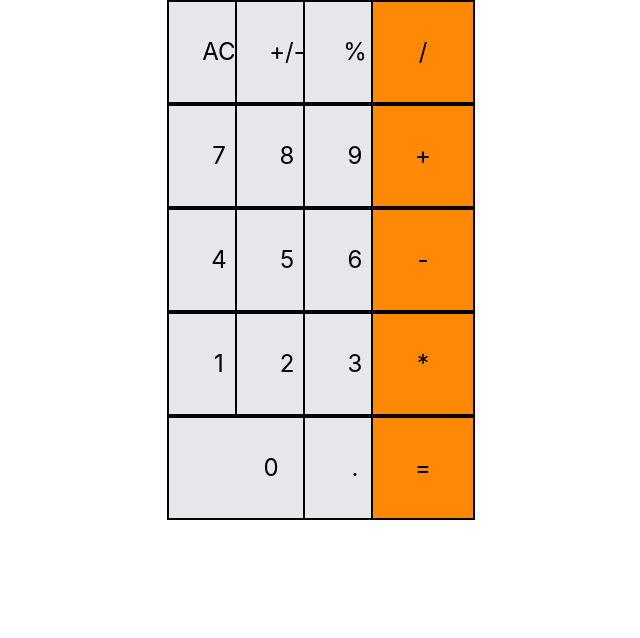
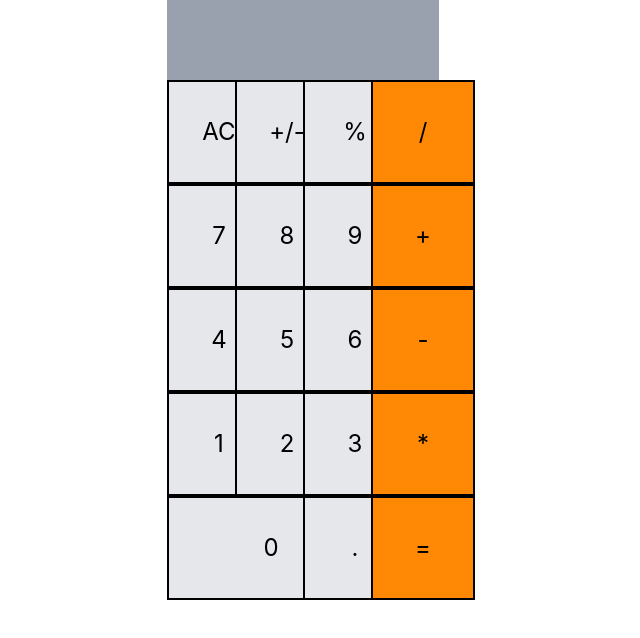
Before and after one commit to Zerro2003/Calcula, a React (Vite) app: page / in a window 1280 px wide. Shown: the top 638 px of the page, without its empty margins (337-977 px from the left). Built offline with nearby package versions, Linux system fonts and the light colour scheme.

Commit message:
changes input value size and box

```diff
--- a/src/comps/Display.tsx
+++ b/src/comps/Display.tsx
@@ -1,3 +1,7 @@
 export default function Display(prop: { num: string }) {
-  return <div>{prop.num}</div>;
+  return (
+    <div className="h-20 mx-[31.5rem] bg-gray-400 text-3xl text-right">
+      {prop.num}
+    </div>
+  );
 }
```
